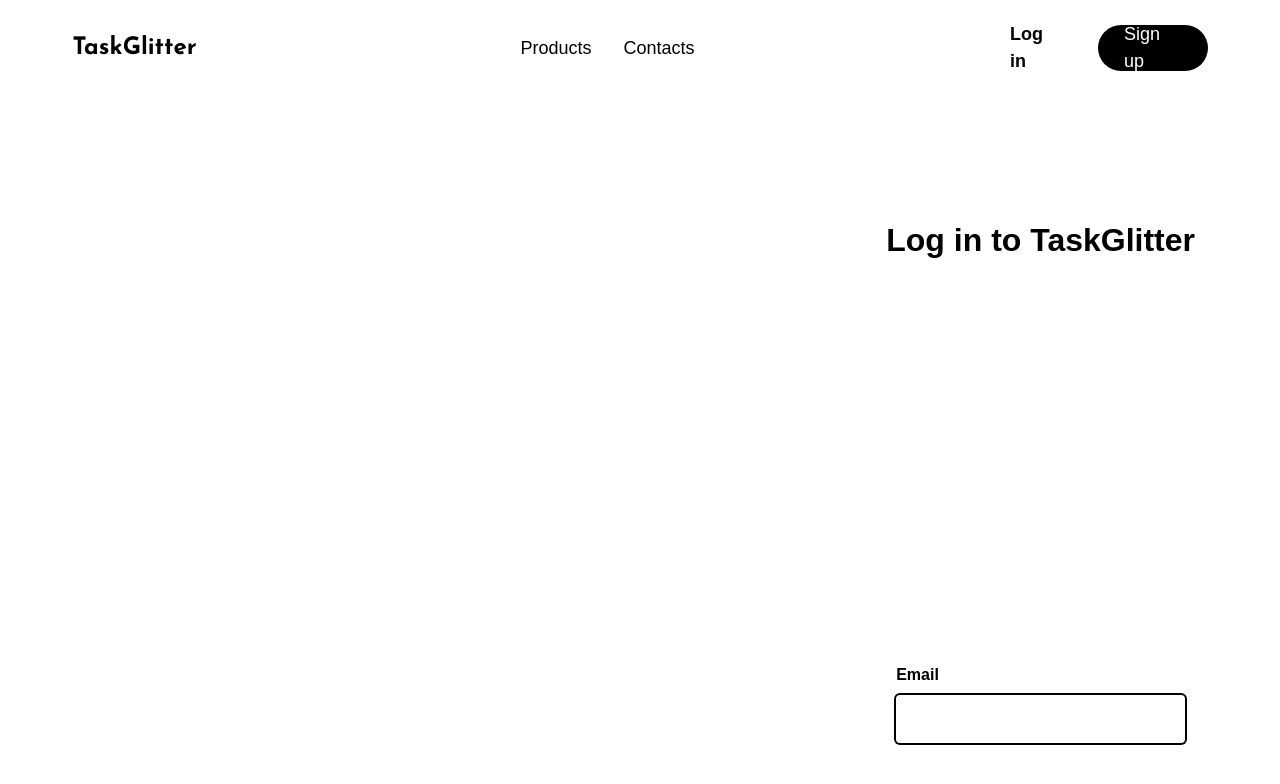
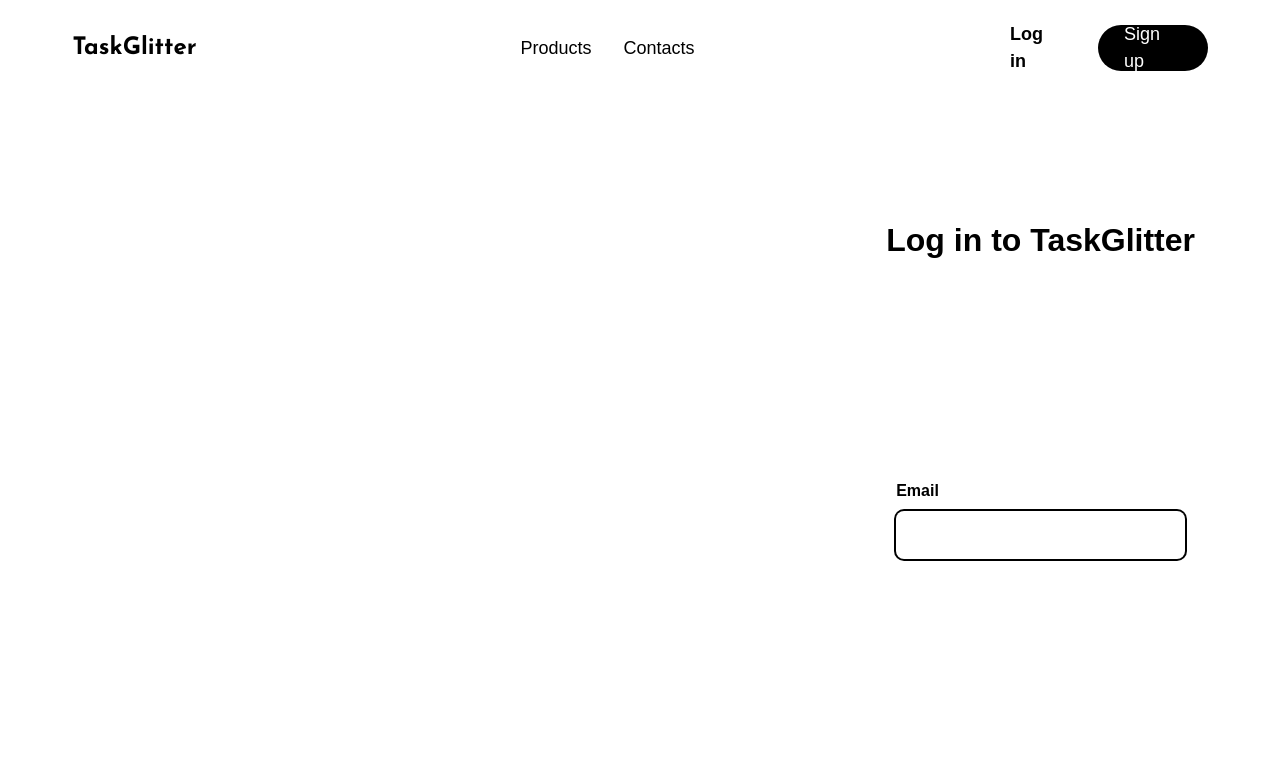
Before and after one commit to ratidzo/glitter, a Next.js app: page /login in a window 1280 px wide. Shown: the top 784 px of the page. Built offline with nearby package versions, Linux system fonts and the light colour scheme; a web font is replaced by a local one.

Commit message:
feat: set proper border radius for email

```diff
--- a/app/login/page.tsx
+++ b/app/login/page.tsx
@@ -32,7 +32,6 @@ function Login() {
                         </h1>
                 </div>
 
-
                 {/**Email Section */}
                 <div className="flex h-[4.9375rem] flex-col
                 items-start gap-2 shrink-0 ">
@@ -45,10 +44,13 @@ function Login() {
                     {/**Email input */}
                     <input name="email" type="text"
                     className="w-[18.0625rem] h-[3rem] shrink-0
-                    ring-2 ring-black rounded "/>
+                    ring-2 ring-black rounded-lg"/>
                 </div>
 
+                {/**Password Section */}
+                <div>
 
+                </div>
 
 
             </form>
```
